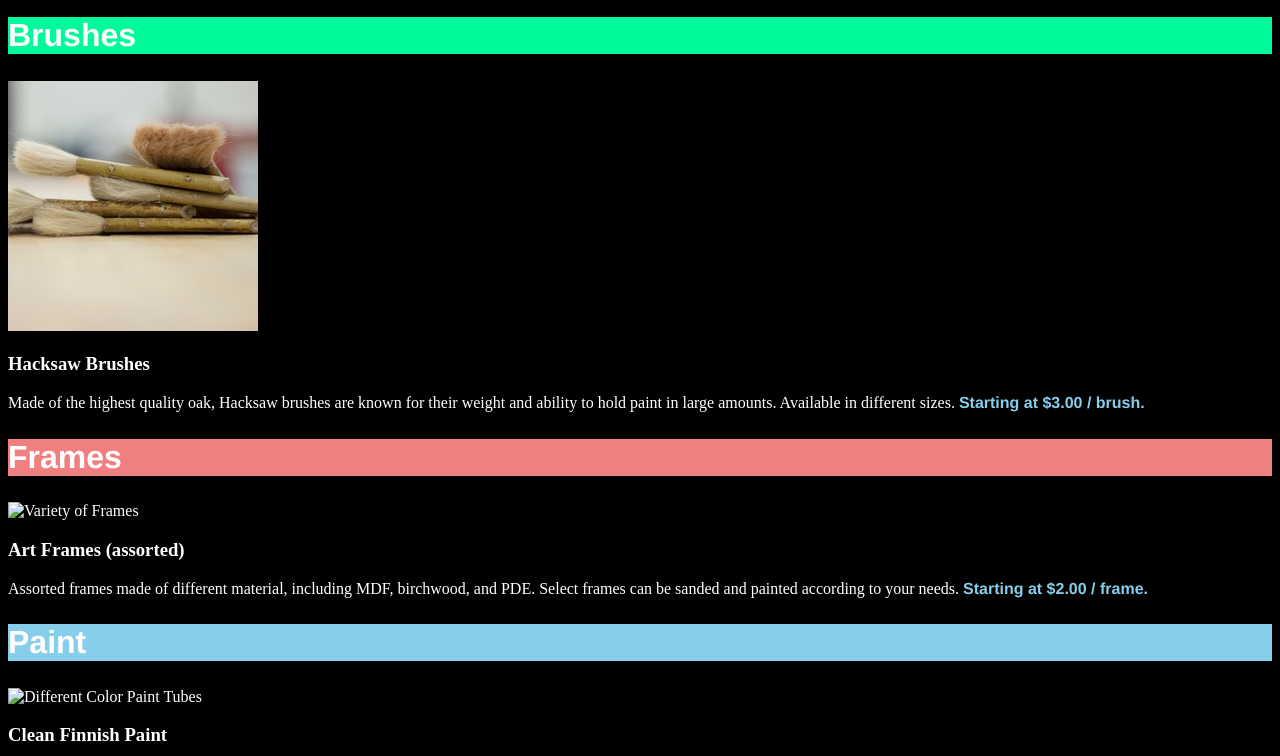
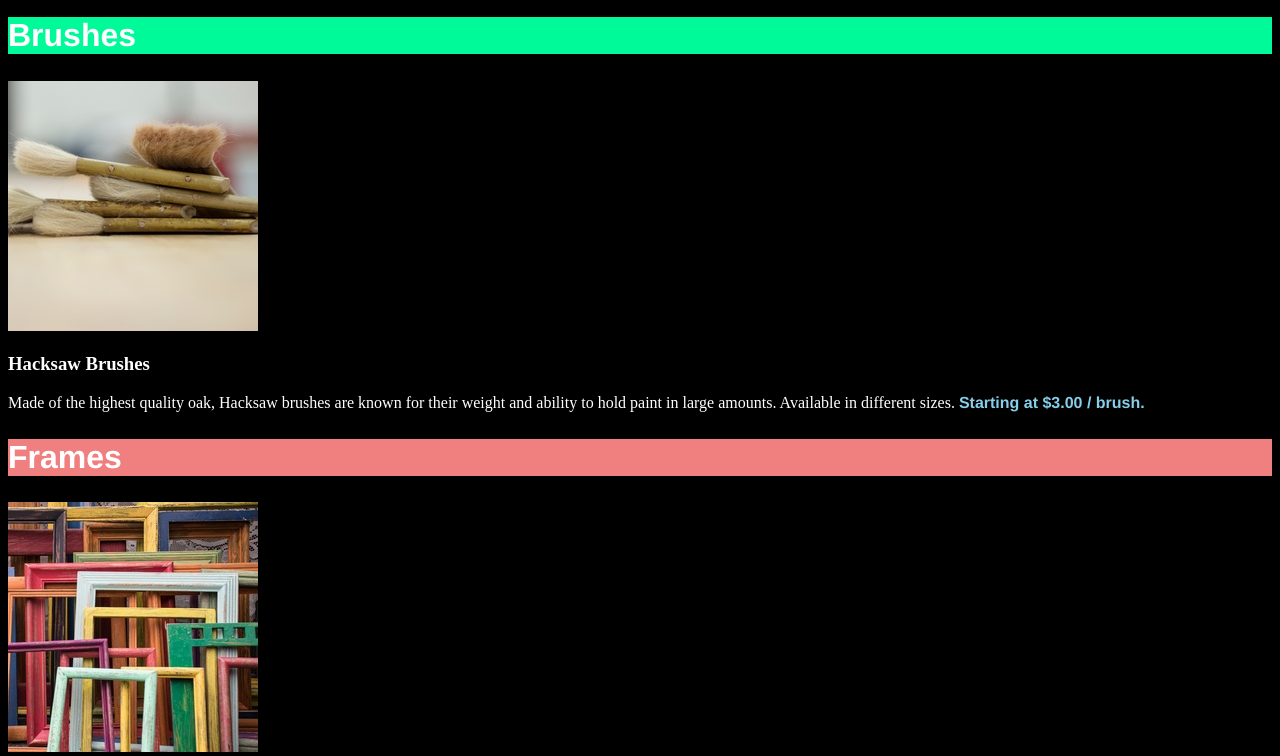
Before and after one commit to davidt-3205/Dasmoto, a plain HTML site: page index.html in a window 1280 px wide. Shown: the part 232-988 px from the top of the page. Drawn offline with Linux system fonts and the light colour scheme.

Commit message:
Update index.html
fix image link

```diff
--- a/index.html
+++ b/index.html
@@ -25,13 +25,13 @@
                 Made of the highest quality oak, Hacksaw brushes are known for their weight and ability to hold paint in large amounts. Available in different sizes. <span class="price">Starting at $3.00 / brush.</span>
             </p>
         <h2 class="header" id="frame">Frames</h2>
-            <img class="content-img" src="./reasources/images/frames.jpeg" alt="Variety of Frames">
+            <img class="content-img" src="https://davidt-3205.github.io/Dasmoto/reasources/frames.jpeg" alt="Variety of Frames">
             <h3 class="p-header">Art Frames (assorted)</h3>
             <p class="content">
                 Assorted frames made of different material, including MDF, birchwood, and PDE. Select frames can be sanded and painted according to your needs. <span class="price">Starting at $2.00 / frame.</span>
             </p>
         <h2 class="header" id="paint">Paint</h2>
-            <img class="content-img" src="./reasources/images/finnish.jpeg" alt="Different Color Paint Tubes">
+            <img class="content-img" src="https://davidt-3205.github.io/Dasmoto/reasources/finnish.jpeg" alt="Different Color Paint Tubes">
             <h3 class="p-header">Clean Finnish Paint</h3>
             <p class="content">
                 Imported paint from Finland. Over 256 colors available in-store, varying in quantity (1 oz. to 8 oz.). Clean Finnish paint microbinds to canvas, increasing the finish and longevity of any artwork. <span class="price">Starting at $5.00 / tube.</span>
```
